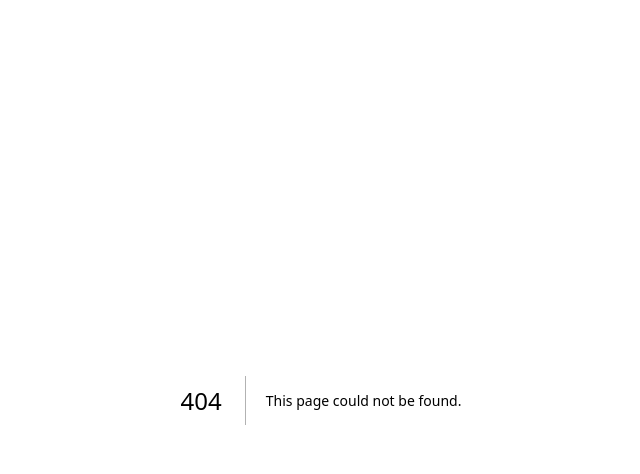
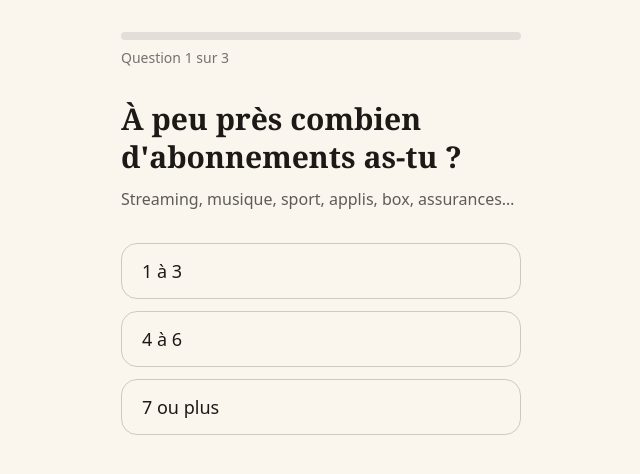
Before and after one commit to teddym95/Fant-me, a Next.js app: page /commencer in a window 1280 px wide. Before the commit this address had no page. Shown: the top 474 px of the page, without its empty margins (319-959 px from the left). Built offline with nearby package versions, Linux system fonts and the light colour scheme.

Commit message:
Add Commencer component with subscription questions

```diff
--- /dev/null
+++ b/app/commencer/page.tsx
@@ -0,0 +1,147 @@
+"use client";
+
+import { useState } from "react";
+import Link from "next/link";
+
+const questions = [
+  {
+    titre: "À peu près combien d'abonnements as-tu ?",
+    aide: "Streaming, musique, sport, applis, box, assurances…",
+    choix: [
+      { label: "1 à 3", valeur: 2 },
+      { label: "4 à 6", valeur: 5 },
+      { label: "7 ou plus", valeur: 8 },
+    ],
+  },
+  {
+    titre: "Ça te coûte combien par mois, en tout ?",
+    aide: "Une estimation suffit.",
+    choix: [
+      { label: "Moins de 30 €", valeur: 20 },
+      { label: "30 à 70 €", valeur: 50 },
+      { label: "Plus de 70 €", valeur: 90 },
+    ],
+  },
+  {
+    titre: "Quand as-tu vérifié ta liste pour la dernière fois ?",
+    aide: "Sois honnête, personne ne regarde.",
+    choix: [
+      { label: "Ce mois-ci", valeur: 1 },
+      { label: "Il y a plus d'un an", valeur: 2 },
+      { label: "Jamais vraiment", valeur: 3 },
+    ],
+  },
+];
+
+export default function Commencer() {
+  const [etape, setEtape] = useState(0);
+  const [reponses, setReponses] = useState<number[]>([]);
+
+  const termine = etape >= questions.length;
+  const pourcentage = Math.round((etape / questions.length) * 100);
+
+  function choisir(index: number) {
+    setReponses([...reponses.slice(0, etape), index]);
+    setEtape(etape + 1);
+  }
+
+  function retour() {
+    if (etape > 0) setEtape(etape - 1);
+  }
+
+  if (termine) {
+    const nb = questions[0].choix[reponses[0]].valeur;
+    const mensuel = questions[1].choix[reponses[1]].valeur;
+    const annuel = mensuel * 12;
+    const unOublie = Math.round((mensuel / nb) * 12);
+
+    return (
+      <main className="mx-auto max-w-md px-6 pb-16 pt-10">
+        <p className="mb-4 text-sm font-medium uppercase tracking-widest text-[#b8452e]">
+          Ton résultat
+        </p>
+        <h1 className="font-serif text-3xl font-bold leading-tight">
+          Tu paies environ {annuel} € par an en abonnements.
+        </h1>
+        <p className="mt-5 text-lg leading-relaxed">
+          Tu as dit : {questions[0].choix[reponses[0]].label.toLowerCase()}{" "}
+          abonnements, {questions[1].choix[reponses[1]].label.toLowerCase()} par
+          mois, dernière vérification :{" "}
+          {questions[2].choix[reponses[2]].label.toLowerCase()}.
+        </p>
+
+        <div className="mt-8 rounded-2xl border border-[#1c1917]/15 p-5">
+          <p className="text-sm uppercase tracking-wide text-[#1c1917]/60">
+            Pour un seul abonnement oublié
+          </p>
+          <p className="mt-2 font-serif text-2xl leading-snug text-[#b8452e]">
+            environ {unOublie} € par an, partis en silence.
+          </p>
+          <p className="mt-2 text-sm text-[#1c1917]/60">
+            Estimation d&apos;après tes réponses : le prix moyen d&apos;un de
+            tes abonnements, sur 12 mois.
+          </p>
+        </div>
+
+        <p className="mt-8 text-lg leading-relaxed">
+          Fantômes repère lesquels tournent pour rien, les classe par coût
+          annuel et te donne la lettre pour les résilier.
+        </p>
+
+        <Link
+          href="/depot"
+          className="mt-8 flex min-h-14 w-full items-center justify-center rounded-full bg-[#1c1917] px-6 text-lg font-semibold text-[#faf6ee]"
+        >
+          Voir mes fantômes, gratuit
+        </Link>
+        <p className="mt-3 text-center text-sm text-[#1c1917]/60">
+          Ton relevé reste sur ton téléphone. Rien n&apos;est stocké.
+        </p>
+      </main>
+    );
+  }
+
+  const q = questions[etape];
+
+  return (
+    <main className="mx-auto max-w-md px-6 pb-16 pt-8">
+      <div className="mb-8">
+        <div className="h-2 w-full rounded-full bg-[#1c1917]/10">
+          <div
+            className="h-2 rounded-full bg-[#b8452e] transition-all"
+            style={{ width: `${pourcentage}%` }}
+          />
+        </div>
+        <p className="mt-2 text-sm text-[#1c1917]/60">
+          Question {etape + 1} sur {questions.length}
+        </p>
+      </div>
+
+      <h1 className="font-serif text-3xl font-bold leading-tight">
+        {q.titre}
+      </h1>
+      <p className="mt-3 text-[#1c1917]/70">{q.aide}</p>
+
+      <div className="mt-8 space-y-3">
+        {q.choix.map((c, i) => (
+          <button
+            key={c.label}
+            onClick={() => choisir(i)}
+            className="flex min-h-14 w-full items-center rounded-2xl border border-[#1c1917]/20 px-5 text-left text-lg font-medium active:bg-[#1c1917]/5"
+          >
+            {c.label}
+          </button>
+        ))}
+      </div>
+
+      {etape > 0 && (
+        <button
+          onClick={retour}
+          className="mt-8 min-h-12 text-[#1c1917]/60 underline"
+        >
+          Retour
+        </button>
+      )}
+    </main>
+  );
+}
```
